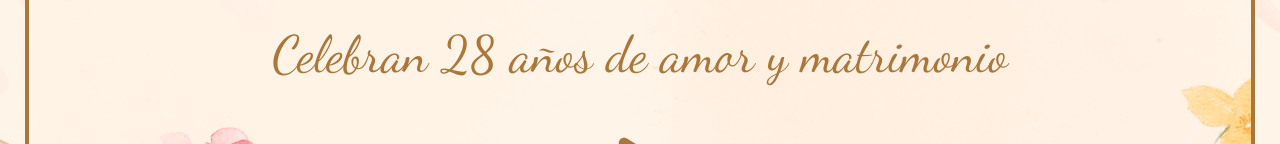
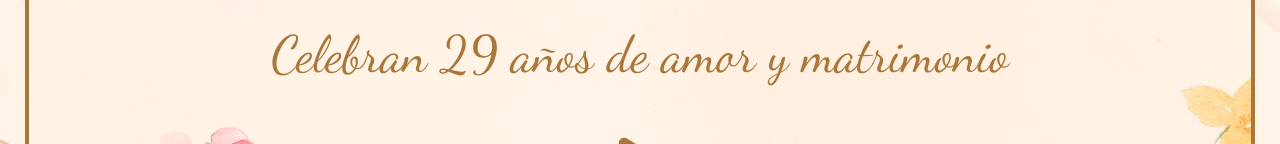
Before and after one commit to JosuePiteJuarez/Volvemos-a-decir-que-si-samir, a plain HTML site: page index.html in a window 1280 px wide. Shown: the part 418-562 px from the top of the page. Drawn offline with nearby package versions, Linux system fonts and the light colour scheme; a web font is replaced by a local one.

Commit message:
29 años

```diff
--- a/index.html
+++ b/index.html
@@ -21,7 +21,7 @@
                 Samir Azzad y Ana Alonzo
             </h2>
             <p class="desc">
-                Celebran 28 años de amor y matrimonio
+                Celebran 29 años de amor y matrimonio
             </p>
         </div>
         <div class="container">
```
